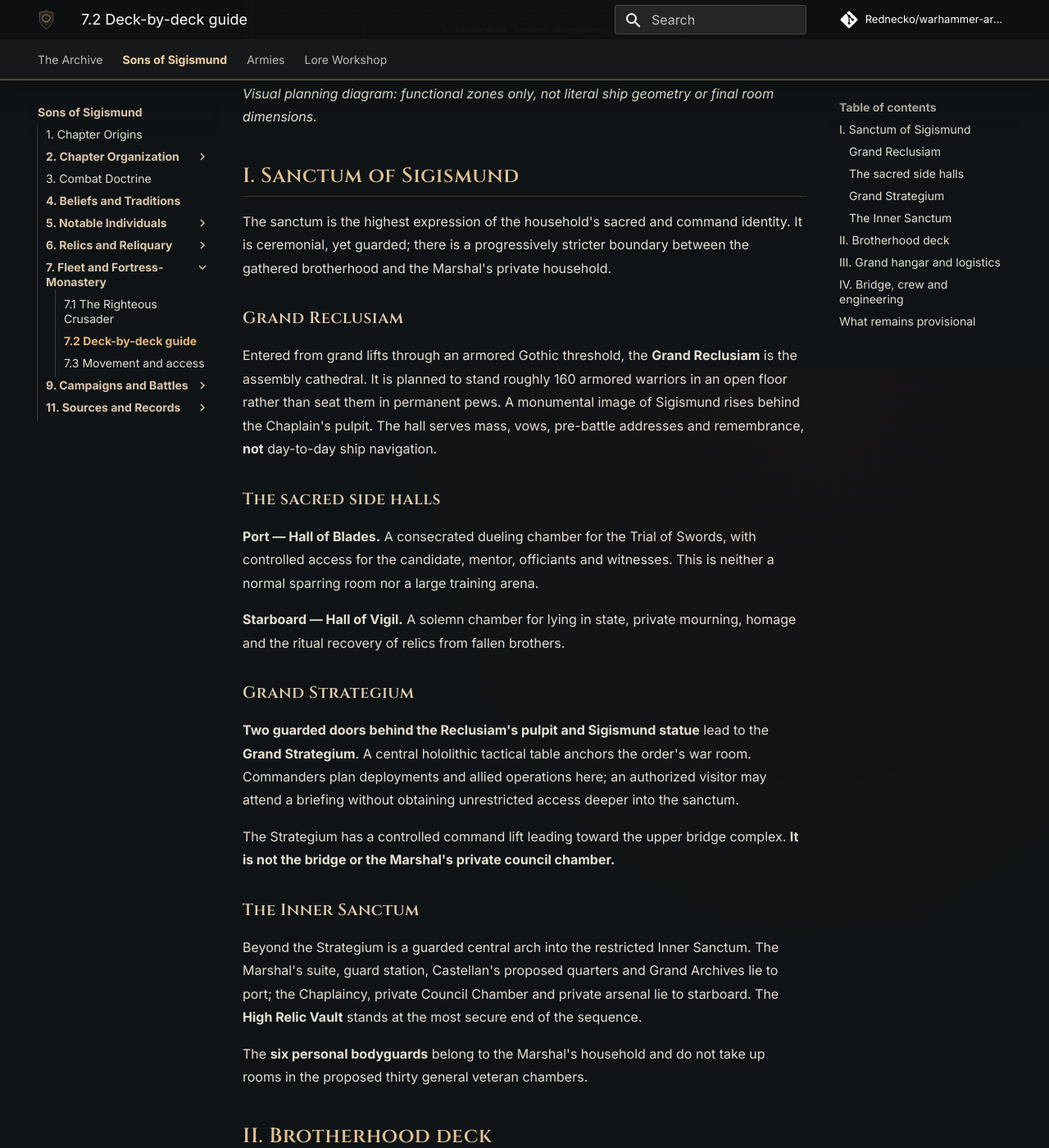
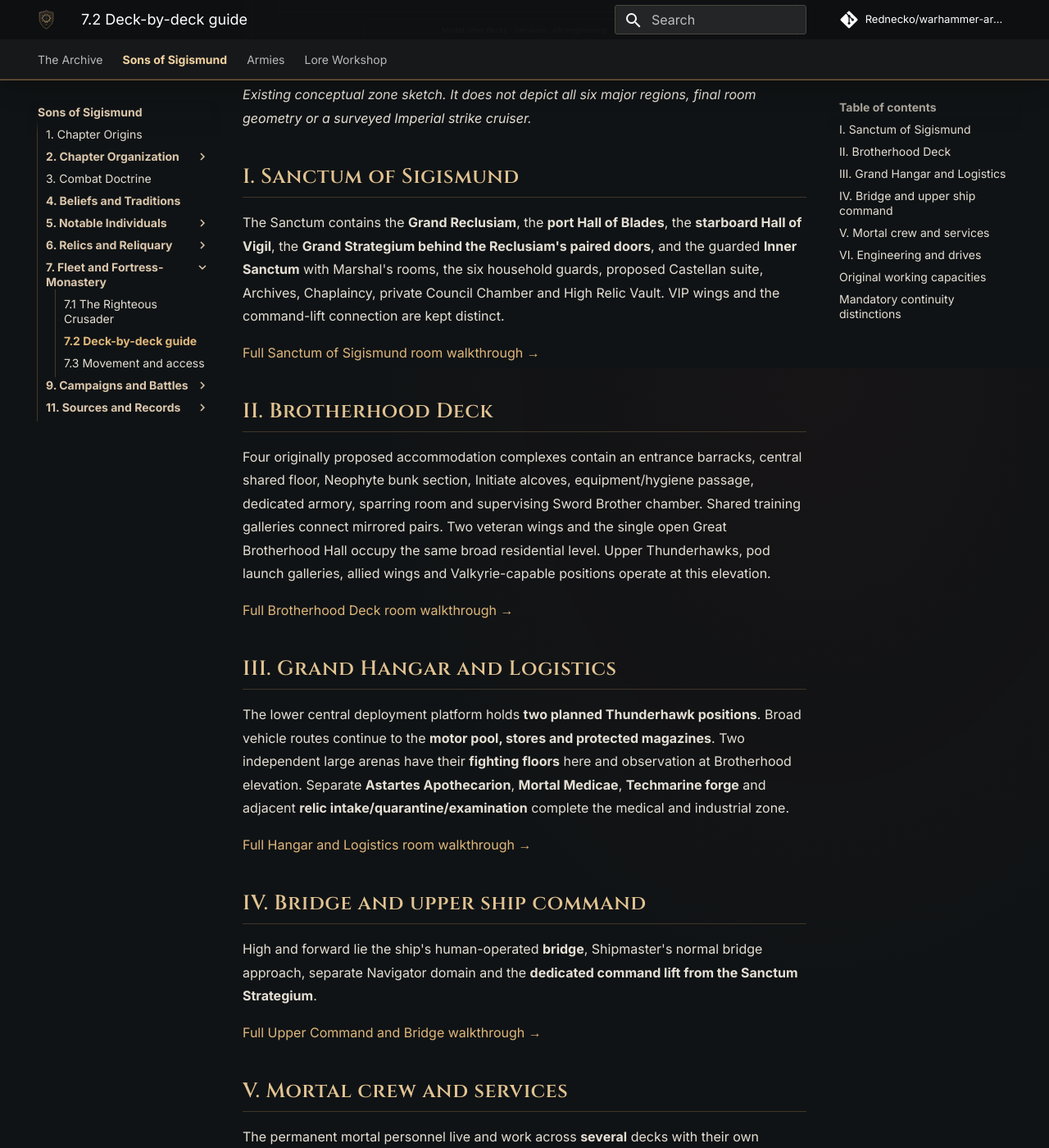
Before and after one commit to Rednecko/warhammer-archives, an MkDocs documentation site: the page built from docs/sons-of-sigismund/fleet/deck-guide.md, in a window 1280 px wide and 1400 px high, scrolled down 951 px. Shown: the whole window at 82% size. Built offline with MkDocs 1.6.1 and Material for MkDocs 9.7.7, drawn with Linux system fonts in a browser that asks for light colours; comment, search, counter and statistics services are not loaded; some of the changed text lies outside the part shown.

Commit message:
Consolidate legacy deck guide as architectural register linking detailed floor walkthroughs

```diff
--- a/docs/sons-of-sigismund/fleet/deck-guide.md
+++ b/docs/sons-of-sigismund/fleet/deck-guide.md
@@ -1,81 +1,73 @@
-# Deck guide: The Righteous Crusader
+# 7.9 Deck Register, Capacity Notes and Planning Diagram
 
-<div class="archive-page-label">Ship architecture · Conceptual layout</div>
+<div class="archive-page-label">The Righteous Crusader · Summary reference for future floor plans</div>
 
-<span class="archive-status">Working design</span> <span class="archive-status open">Not to scale</span>
+<span class="archive-status">Historic working archive retained</span> <span class="archive-status open">Geometry, scale and room sizes not final</span>
 
-*The Righteous Crusader* is conceived as a functioning strike cruiser wrapped around an Astartes warrior-monastery. Its three principal household levels are **functional zones**, not a claim that an Imperial warship possesses only three literal decks. The bridge and extensive mortal crew spaces sit above, below and around them.
+This is the **compact architectural register** for *The Righteous Crusader*. The original 19-page working ship archive has now been expanded into **separate room-by-room wiki pages** for each major deck region. Use those articles for the detailed walkway and room connections; this page prevents duplicating the full prose while preserving the counts, the conceptual drawing and important continuity rules.
 
-<div class="archive-metrics">
-  <div class="archive-metric"><strong>03</strong><span>Principal household zones</span></div>
-  <div class="archive-metric"><strong>04</strong><span>Planned Brotherhood suites</span></div>
-  <div class="archive-metric"><strong>01</strong><span>Central reliquary</span></div>
-</div>
+The **three principal Space Marine levels** are the **Sanctum**, **Brotherhood Deck** and **Grand Hangar/Logistics**. Above or forward lies an upper bridge complex; crew services and engineering continue on multiple deeper levels. The labels here are functional **regions**, not certified literal deck numbers.
 
 ![Conceptual deck-zone diagram of The Righteous Crusader](../../assets/images/crusader-deck-schematic.svg)
 
-*Visual planning diagram: functional zones only, not literal ship geometry or final room dimensions.*
+*Existing conceptual zone sketch. It does not depict all six major regions, final room geometry or a surveyed Imperial strike cruiser.*
 
-## I. Sanctum of Sigismund
+## I. Sanctum of Sigismund {#i-sanctum-of-sigismund}
 
-The sanctum is the highest expression of the household's sacred and command identity. It is ceremonial, yet guarded; there is a progressively stricter boundary between the gathered brotherhood and the Marshal's private household.
+The Sanctum contains the **Grand Reclusiam**, the **port Hall of Blades**, the **starboard Hall of Vigil**, the **Grand Strategium behind the Reclusiam's paired doors**, and the guarded **Inner Sanctum** with Marshal's rooms, the six household guards, proposed Castellan suite, Archives, Chaplaincy, private Council Chamber and High Relic Vault. VIP wings and the command-lift connection are kept distinct.
 
-### Grand Reclusiam
+[Full Sanctum of Sigismund room walkthrough →](sanctum.md)
 
-Entered from grand lifts through an armored Gothic threshold, the **Grand Reclusiam** is the assembly cathedral. It is planned to stand roughly 160 armored warriors in an open floor rather than seat them in permanent pews. A monumental image of Sigismund rises behind the Chaplain's pulpit. The hall serves mass, vows, pre-battle addresses and remembrance, **not** day-to-day ship navigation.
+## II. Brotherhood Deck {#ii-brotherhood-deck}
 
-### The sacred side halls
+Four originally proposed accommodation complexes contain an entrance barracks, central shared floor, Neophyte bunk section, Initiate alcoves, equipment/hygiene passage, dedicated armory, sparring room and supervising Sword Brother chamber. Shared training galleries connect mirrored pairs. Two veteran wings and the single open Great Brotherhood Hall occupy the same broad residential level. Upper Thunderhawks, pod launch galleries, allied wings and Valkyrie-capable positions operate at this elevation.
 
-**Port — Hall of Blades.** A consecrated dueling chamber for the Trial of Swords, with controlled access for the candidate, mentor, officiants and witnesses. This is neither a normal sparring room nor a large training arena.
+[Full Brotherhood Deck room walkthrough →](brotherhood.md)
 
-**Starboard — Hall of Vigil.** A solemn chamber for lying in state, private mourning, homage and the ritual recovery of relics from fallen brothers.
+## III. Grand Hangar and Logistics {#iii-grand-hangar-and-logistics}
 
-### Grand Strategium
+The lower central deployment platform holds **two planned Thunderhawk positions**. Broad vehicle routes continue to the **motor pool, stores and protected magazines**. Two independent large arenas have their **fighting floors** here and observation at Brotherhood elevation. Separate **Astartes Apothecarion**, **Mortal Medicae**, **Techmarine forge** and adjacent **relic intake/quarantine/examination** complete the medical and industrial zone.
 
-**Two guarded doors behind the Reclusiam's pulpit and Sigismund statue** lead to the **Grand Strategium**. A central hololithic tactical table anchors the order's war room. Commanders plan deployments and allied operations here; an authorized visitor may attend a briefing without obtaining unrestricted access deeper into the sanctum.
+[Full Hangar and Logistics room walkthrough →](hangar-logistics.md)
 
-The Strategium has a controlled command lift leading toward the upper bridge complex. **It is not the bridge or the Marshal's private council chamber.**
+## IV. Bridge and upper ship command
 
-### The Inner Sanctum
+High and forward lie the ship's human-operated **bridge**, Shipmaster's normal bridge approach, separate Navigator domain and the **dedicated command lift from the Sanctum Strategium**.
 
-Beyond the Strategium is a guarded central arch into the restricted Inner Sanctum. The Marshal's suite, guard station, Castellan's proposed quarters and Grand Archives lie to port; the Chaplaincy, private Council Chamber and private arsenal lie to starboard. The **High Relic Vault** stands at the most secure end of the sequence.
+[Full Upper Command and Bridge walkthrough →](upper-command.md)
 
-The **six personal bodyguards** belong to the Marshal's household and do not take up rooms in the proposed thirty general veteran chambers.
+## V. Mortal crew and services
 
-## II. Brotherhood deck
+The permanent mortal personnel live and work across **several** decks with their own quarters, messes, shrines, maintenance passages and service lifts; they are not confined to the allied barracks and do not share the Marshal's chambers.
 
-This is the inhabited heart of the order: sleeping, study, maintenance, routine training and brotherhood life.
+[Full Mortal Crew and Services walkthrough →](mortal-crew.md)
 
-Four larger **Crusader Brotherhood complexes** are envisioned for the ship's future capacity. They are **spaces** in a ship design, **not proof that four full Brotherhoods existed at the first muster**.
+## VI. Engineering and drives
 
-The working layout of one complex contains twenty Neophyte bunks and ten Initiate alcoves, with lounge space, armory, equipment/hygiene passage, a squad sparring room and a supervising Sword Brother's chamber. Whether all rooms are occupied at founding is an entirely separate roster question.
+Deep/sternward engineering houses ship propulsion, major power, life support and related technical services. It is separate from the Astartes forge on the Logistics Deck.
 
-The deck also contains proposed veteran quarters in two wings, the **Great Brotherhood Hall** for communal gathering, and access to two large combat training arenas extending into the lower level. Those arenas have separate training-only command galleries.
+[Full Engineering and Drives walkthrough →](engineering.md)
 
-!!! info "Room-function distinction"
-    **Hall of Blades** = sacred formal duels. **Brotherhood sparring rooms** = daily drills. **Two large arenas** = major combat exercises. **Training C&C rooms** = arena oversight. None of these is interchangeable.
+## Original working capacities
 
-## III. Grand hangar and logistics
+| Space | Planning figure | Essential qualification |
+|---|---|---|
+| Grand Reclusiam | ~160 standing Astartes | Not founding troop strength |
+| Great Brotherhood Hall | ~160 seated | One room with open arches, not several smaller halls |
+| Four Brotherhood suites | 20 Neophyte berths + 10 Initiate alcoves **each** | Original **30-berth suite design**; *later* military goal is 20 Marines **per** Crusading Squad |
+| Veteran wings | 15 rooms on each side, **30 total** | Marshal's six personal bodyguards sleep elsewhere |
+| Main arena pair | 2 independent, double-height halls | Lower fighting floors / upper training C&C |
+| Thunderhawk positions | 4: two lower, one upper port, one upper starboard | Position plan, not confirmed aircraft complement |
+| Drop Pods | 12: 3 ready + 3 reserve **per side** | **Six launch-ready**, not twelve in firing tubes |
+| Valkyrie-capable positions | 6: three per side | Allied servicing capacity, not owned aircraft |
+| Allied quarters | ~200 each wing; ~500 surge model | Does not describe permanent mortal crew |
+| Apothecarion | 30–40 wounded Astartes surge planning | Not simultaneous surgical stations |
+| Ship's bridge | ~25–40 mortal/servitor watch figure | Informal working estimate, not approved complement |
 
-The immense central hangar rises through multiple elevations. Two Thunderhawk pads are planned at the lower level and two at the upper level, while separate freight and personnel routes protect embarkation flow.
+## Mandatory continuity distinctions
 
-Working estimates include **twelve Drop Pods** total (six ready and six in reserve) and **six Valkyrie-capable positions** for allied operations. These are **provisional hangar design figures**, not an inventory of the founding army or a promise that all landing spaces are always available.
+The **Grand Reclusiam** is a worship hall. The **Grand Strategium** is the operational war room **behind its paired doors**. The **bridge** is ship command. The **Marshal's Council Chamber** is private. The **Hall of Blades** is a ceremonial dueling hall, and the **two large arenas** and everyday **Brotherhood sparring rooms** are different facilities. The **training C&C rooms** command exercises only. **Relics are processed below** before entering the upper sanctum. **Crew, allied visitors and Marines have deliberately separate access routes**.
 
-The lower complex also houses motor pool and vehicle routes, stores and magazines, forge facilities, the **Apothecarion**, separate mortal medical care, and **relic reception, quarantine and examination**. Recovered artifacts enter this system before proceeding to a protected archive or vault.
+The ship's literal deck count, hull geometry, launch tube orientation, hangar clearances, exact inventory, accommodations in use and personnel roster all remain **open**. The source record should be read as a **working architectural continuity archive**, not a finalized engineering specification.
 
-## IV. Bridge, crew and engineering
-
-The bridge belongs high and forward in a protected command superstructure. A human **Shipmaster** and bridge officers handle ordinary navigation, weapons coordination and ship operations under the Marshal's authority. A Navigator has separate specialist facilities.
-
-Thousands of mortal ratings, serfs, officers, Mechanicus specialists and servitors may be needed for a vessel of this type, but **the permanent crew total is unconfirmed**. Crew habitation is a multideck region, with separate service corridors and lifts. Main engineering is deeper and aft; the household Techmarine's forge does not replace the ship's engines or crew's departments.
-
-## What remains provisional
-
-- Exact literal deck numbering, hull size and silhouette;
-- Final location and geometry of launch bays and Drop Pod tubes;
-- Thunderhawk and Valkyrie positioning clearances;
-- Actual personnel, auxiliary craft and vehicles;
-- Bridge and crew complements, supply endurance and stores;
-- Guard postings, archive layout and detailed relic-security procedures.
-
-[Flagship overview →](righteous-crusader.md) · [Movement and security →](operational-routes.md)
+[Start at the uppermost bridge →](upper-command.md) · [Return to flagship overview →](righteous-crusader.md) · [Operational routes →](operational-routes.md)
```
